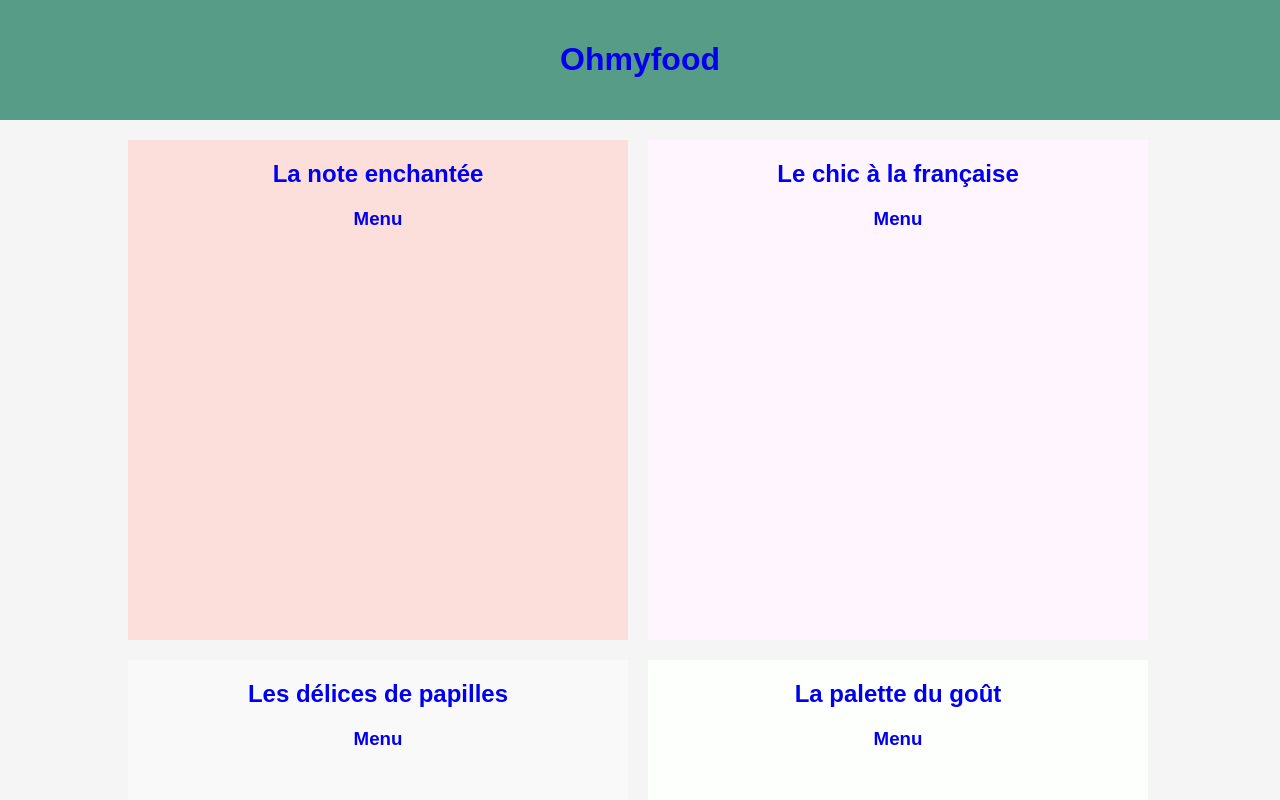
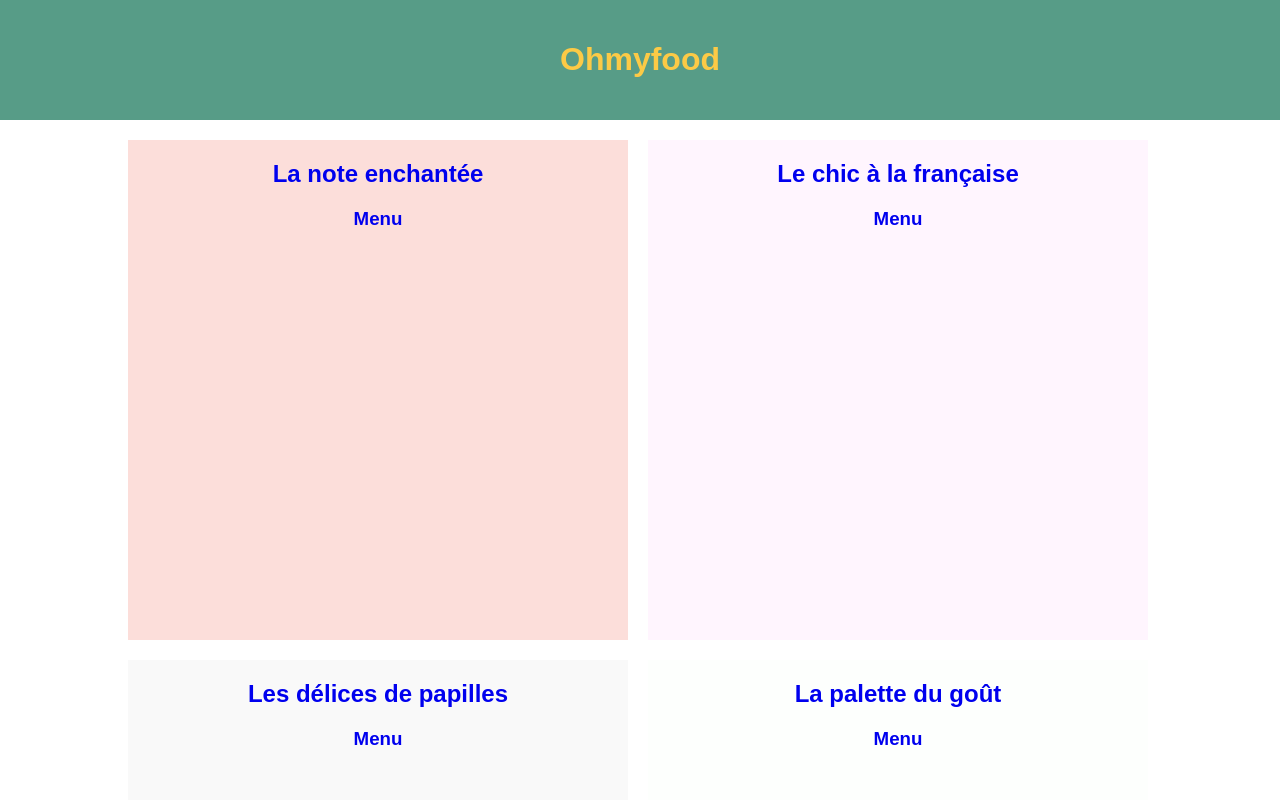
Before and after one commit to michelre/sire-p3, a plain HTML site: page Ohmyfood/index.html in a window 1280 px wide. Shown: the top 800 px of the page. Drawn offline with Linux system fonts and the light colour scheme.

Commit message:
Couleur du h1

```diff
--- a/Ohmyfood/css/styles.scss
+++ b/Ohmyfood/css/styles.scss
@@ -2,15 +2,18 @@ body{
     margin: 0;
     font-family: Arial, Helvetica, sans-serif;
     font-size: 1em;
-    background-color:whitesmoke;
+    background-color:#fff;
 }
 header{
     display: flex;
-    align-items: center; color: #FCCA46;
+    align-items: center;
     justify-content: center;
     background-color: #579C87;
     text-decoration: none;
     padding: 20px 0;
+}
+h1{
+    color: #FCCA46;
 }
 #wrapper{
     max-width:1024px;
```
Also changed, not shown: Ohmyfood/css/styles.css, 1 other file.
